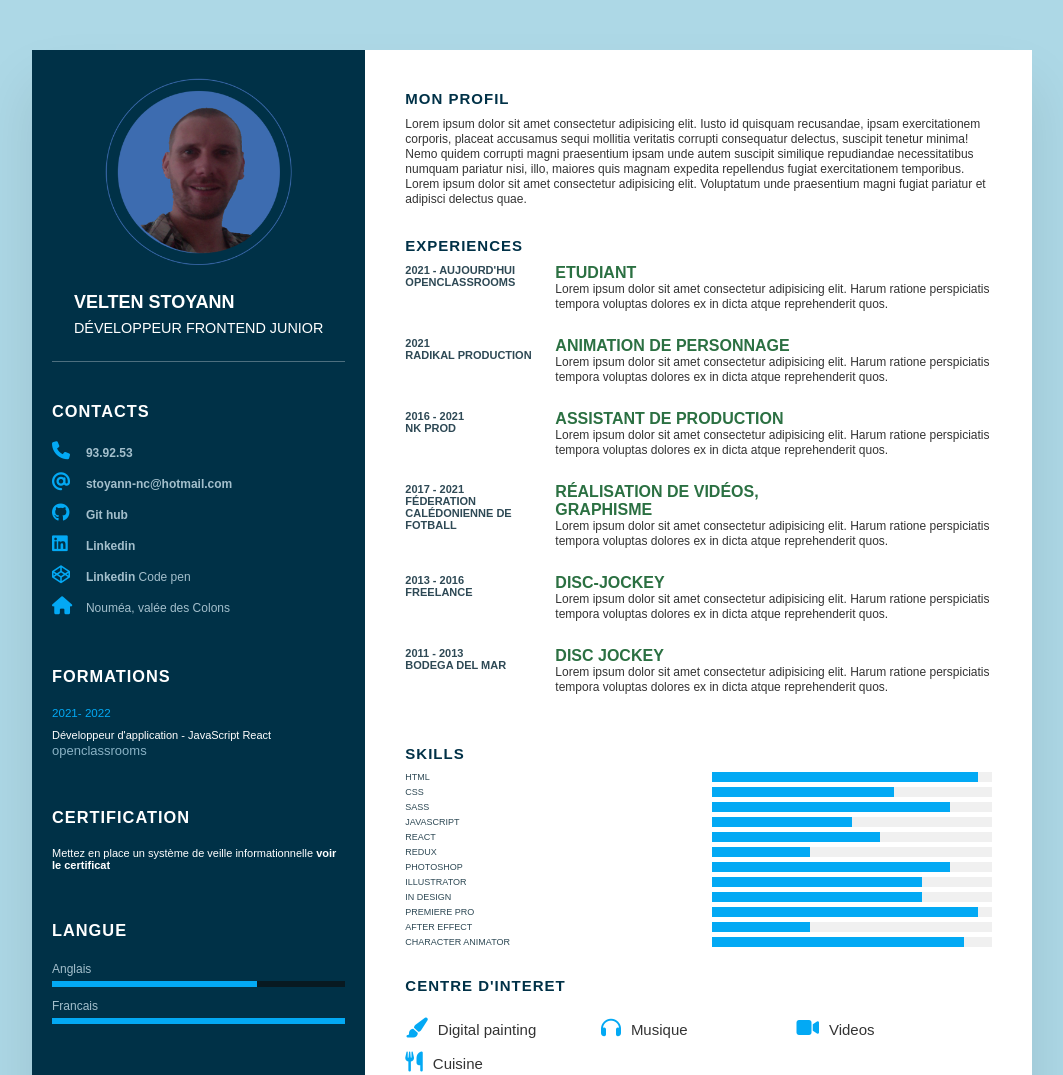
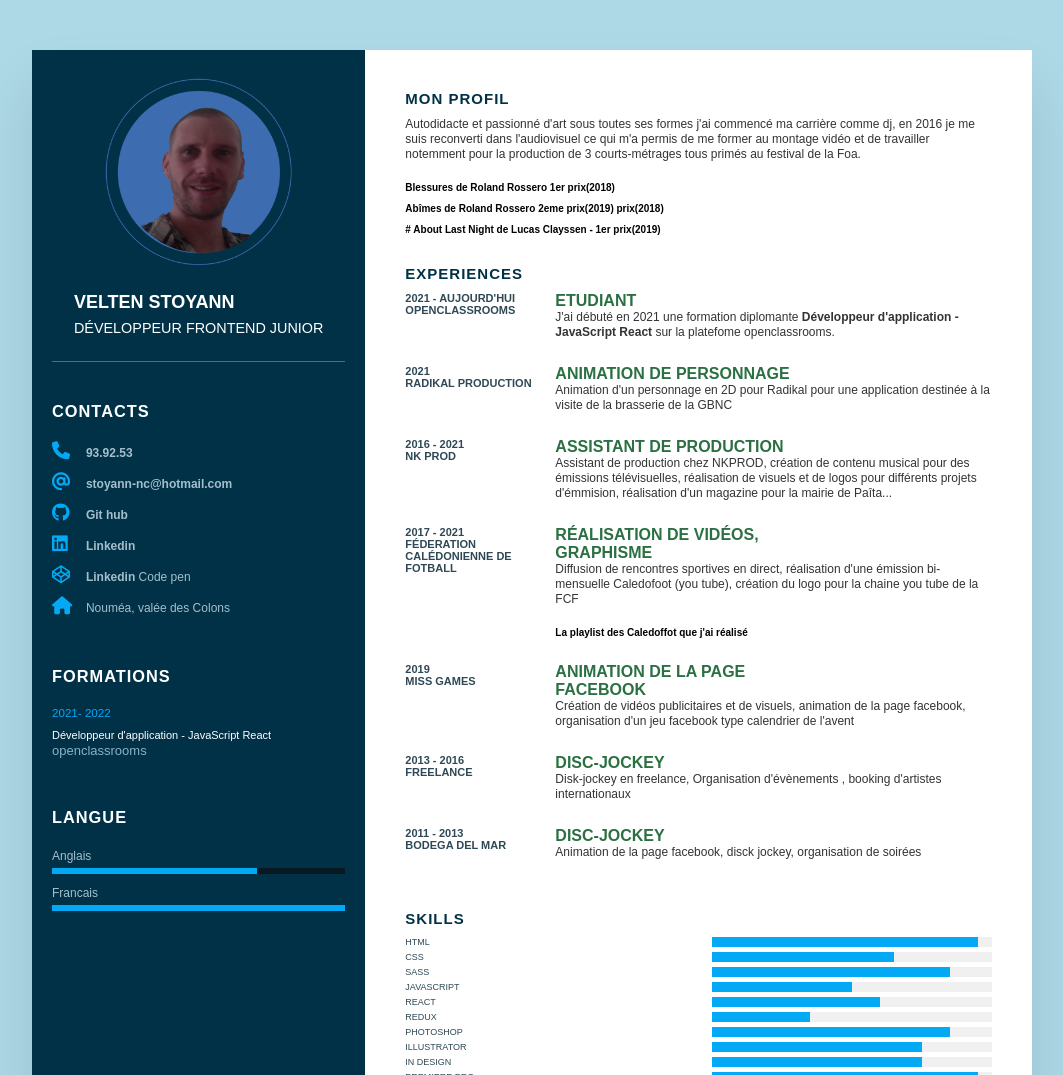
Before and after one commit to stoyann-open-classrooms/cv-2022, a plain HTML site: page index.html in a window 1280 px wide. Shown: the top 1075 px of the page, without its empty margins (108-1171 px from the left). Drawn offline with Linux system fonts and the light colour scheme.

Commit message:
correction

```diff
--- a/index.html
+++ b/index.html
@@ -7,6 +7,7 @@
     <meta name="viewport" content="width=device-width, initial-scale=1.0" />
     <title>CV Stoyann VELTEN 2022</title>
     <link rel="stylesheet" href="./style/main.css" />
+    <link rel=" shortcut icon" href="./public/cv logo.png" type="image/x-icon" />
 </head>
 
 <body>
@@ -76,16 +77,7 @@
 
                 </ul>
             </div>
-            <div class="contactInfo Diplomes">
-                <h3 class="title"> certification</h3>
-                <ul class="certif-list">
-                    <li>
-                        Mettez en place un système de veille informationnelle
-                        <a href="">voir le certificat</a>
-                    </li>
 
-                </ul>
-            </div>
             <div class="contactInfo language">
                 <h3 class="title">Langue</h3>
                 <ul>
@@ -113,12 +105,22 @@
 
             <div class="about">
                 <h2 class="title2">Mon profil</h2>
-                <p>Lorem ipsum dolor sit amet consectetur adipisicing elit. Iusto id quisquam recusandae, ipsam
-                    exercitationem corporis, placeat accusamus sequi mollitia veritatis corrupti consequatur delectus,
-                    suscipit tenetur minima! Nemo quidem corrupti magni praesentium ipsam unde autem suscipit similique
-                    repudiandae necessitatibus numquam pariatur nisi, illo, maiores quis magnam expedita repellendus
-                    fugiat exercitationem temporibus. Lorem ipsum dolor sit amet consectetur adipisicing elit.
-                    Voluptatum unde praesentium magni fugiat pariatur et adipisci delectus quae.
+                <p>Autodidacte et passionné d'art sous toutes ses formes j'ai commencé ma carrière comme dj, en 2016 je
+                    me suis reconverti dans l'audiovisuel ce qui m'a permis de me former au montage vidéo et de
+                    travailler notemment pour la production de 3 courts-métrages tous primés au festival de la Foa.
+
+                <ul class="link-movie">
+                    <li><a href="https://www.youtube.com/watch?v=eFLVQNbddf8">Blessures de Roland Rossero 1er
+                            prix(2018)</a> </li>
+                    <li><a href="https://www.youtube.com/watch?v=rANaid4Wdyw">Abîmes de Roland Rossero 2eme
+                            prix(2019)
+                            prix(2018)</a> </li>
+                    <li><a href="https://www.youtube.com/watch?v=DboxsXaS_CU"> # About Last Night de Lucas Clayssen
+                            - 1er prix(2019)</a> </li>
+                </ul>
+
+
+
                 </p>
             </div>
 
@@ -132,8 +134,9 @@
                     </div>
                     <div class="text">
                         <h4>Etudiant</h4>
-                        <p>Lorem ipsum dolor sit amet consectetur adipisicing elit. Harum ratione perspiciatis tempora
-                            voluptas dolores ex in dicta atque reprehenderit quos.
+                        <p>J'ai débuté en 2021 une formation diplomante <span><a
+                                    href="https://openclassrooms.com/fr/paths/516-developpeur-dapplication-javascript-react">Développeur
+                                    d'application - JavaScript React</a></span> sur la platefome openclassrooms.
                         </p>
                     </div>
                 </div>
@@ -145,8 +148,8 @@
                     </div>
                     <div class="text">
                         <h4>Animation de personnage</h4>
-                        <p>Lorem ipsum dolor sit amet consectetur adipisicing elit. Harum ratione perspiciatis tempora
-                            voluptas dolores ex in dicta atque reprehenderit quos.
+                        <p>Animation d'un personnage en 2D pour Radikal pour une application destinée à la visite de la
+                            brasserie de la GBNC
                         </p>
                     </div>
                 </div>
@@ -158,8 +161,10 @@
                     </div>
                     <div class="text">
                         <h4>assistant de production</h4>
-                        <p>Lorem ipsum dolor sit amet consectetur adipisicing elit. Harum ratione perspiciatis tempora
-                            voluptas dolores ex in dicta atque reprehenderit quos.
+                        <p>Assistant de production chez NKPROD, création de contenu musical pour des émissions
+                            télévisuelles,
+                            réalisation de visuels et de logos pour différents projets d'émmision, réalisation d'un
+                            magazine pour la mairie de Paîta...
                         </p>
                     </div>
                 </div>
@@ -171,8 +176,30 @@
                     </div>
                     <div class="text">
                         <h4>réalisation de vidéos, graphisme</h4>
-                        <p>Lorem ipsum dolor sit amet consectetur adipisicing elit. Harum ratione perspiciatis tempora
-                            voluptas dolores ex in dicta atque reprehenderit quos.
+                        <p>Diffusion de rencontres sportives en direct, réalisation d'une émission bi-mensuelle
+                            Caledofoot
+                            (you tube), création du logo pour la chaine you tube de la FCF
+                        <ul>
+                            <li><a
+                                    href="https://www.youtube.com/watch?v=0uOMq2_uiIg&list=PLAWF1aIayBTAWjiYIMRgbE771kV9l5T3O&index=1">
+
+                                    La playlist des Caledoffot que j'ai réalisé</a>
+                            </li>
+
+                        </ul>
+                        </p>
+                    </div>
+                </div>
+                <div class="box">
+                    <div class="year_company">
+
+                        <h5>2019 </h5>
+                        <h5>Miss Games </h5>
+                    </div>
+                    <div class="text">
+                        <h4>animation de la page facebook </h4>
+                        <p>Création de vidéos publicitaires et de visuels, animation de la page facebook, organisation
+                            d'un jeu facebook type calendrier de l'avent
                         </p>
                     </div>
                 </div>
@@ -184,8 +211,7 @@
                     </div>
                     <div class="text">
                         <h4>Disc-jockey </h4>
-                        <p>Lorem ipsum dolor sit amet consectetur adipisicing elit. Harum ratione perspiciatis tempora
-                            voluptas dolores ex in dicta atque reprehenderit quos.
+                        <p>Disk-jockey en freelance, Organisation d'évènements , booking d'artistes internationaux
                         </p>
                     </div>
                 </div>
@@ -196,9 +222,8 @@
                         <h5>Bodega del mar </h5>
                     </div>
                     <div class="text">
-                        <h4>Disc jockey</h4>
-                        <p>Lorem ipsum dolor sit amet consectetur adipisicing elit. Harum ratione perspiciatis tempora
-                            voluptas dolores ex in dicta atque reprehenderit quos.
+                        <h4>Disc-jockey </h4>
+                        <p>Animation de la page facebook, disck jockey, organisation de soirées
                         </p>
                     </div>
 
--- a/style/main.scss
+++ b/style/main.scss
@@ -262,3 +262,12 @@
   color: white;
   font-size: 1.1rem;
 }
+
+.link-movie {
+  li {
+    margin-bottom: 10px;
+    &:hover {
+      color: #003147;
+    }
+  }
+}
```
Also changed, not shown: public/cv logo.png (added), style/main.css, 1 other file.
